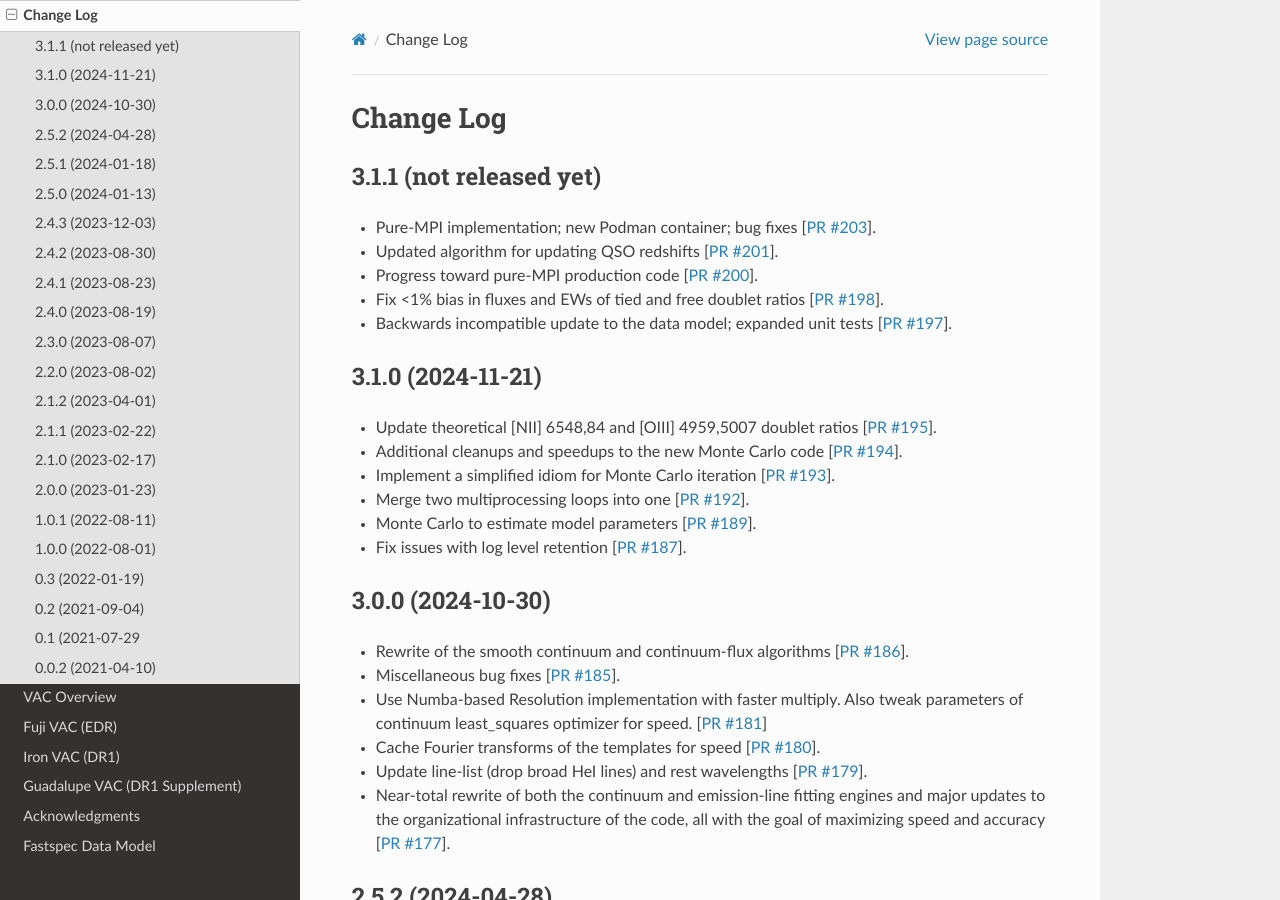
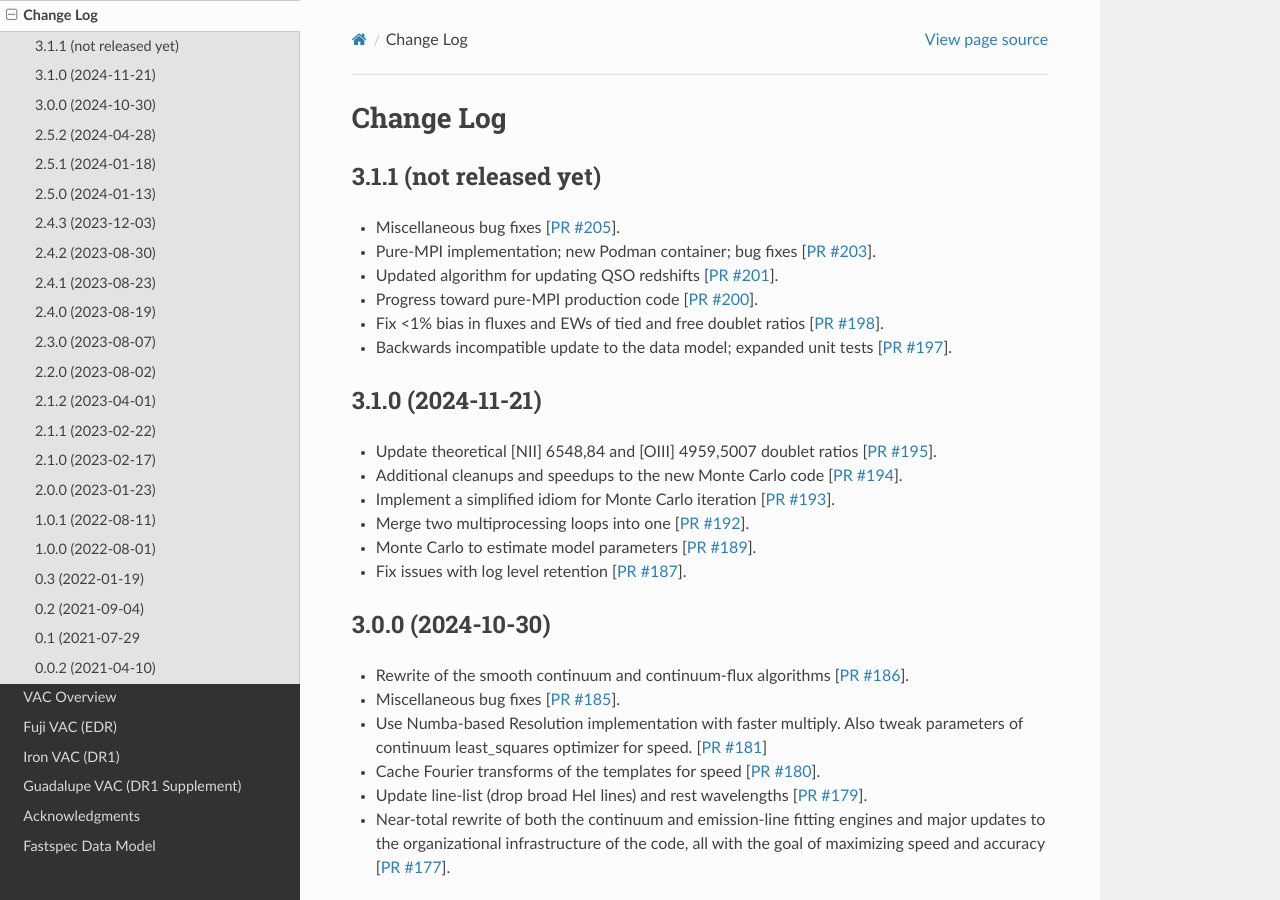
Before and after one commit to desihub/fastspecfit, a Sphinx documentation site: the page built from doc/changes.rst, in a window 1280 px wide and 900 px high. Built offline with Sphinx 7.4.7 and the Read the Docs theme 3.1.0, drawn with Linux system fonts in a browser that asks for light colours.

Commit message:
update change log [ci skip]

```diff
--- a/doc/changes.rst
+++ b/doc/changes.rst
@@ -5,6 +5,7 @@ Change Log
 3.1.1 (not released yet)
 ------------------------
 
+* Miscellaneous bug fixes [`PR #205`_].
 * Pure-MPI implementation; new Podman container; bug fixes [`PR #203`_].
 * Updated algorithm for updating QSO redshifts [`PR #201`_].
 * Progress toward pure-MPI production code [`PR #200`_].
@@ -16,6 +17,7 @@ Change Log
 .. _`PR #200`: https://github.com/desihub/fastspecfit/pull/200
 .. _`PR #201`: https://github.com/desihub/fastspecfit/pull/201
 .. _`PR #203`: https://github.com/desihub/fastspecfit/pull/203
+.. _`PR #205`: https://github.com/desihub/fastspecfit/pull/205
 
 3.1.0 (2024-11-21)
 ------------------
```
